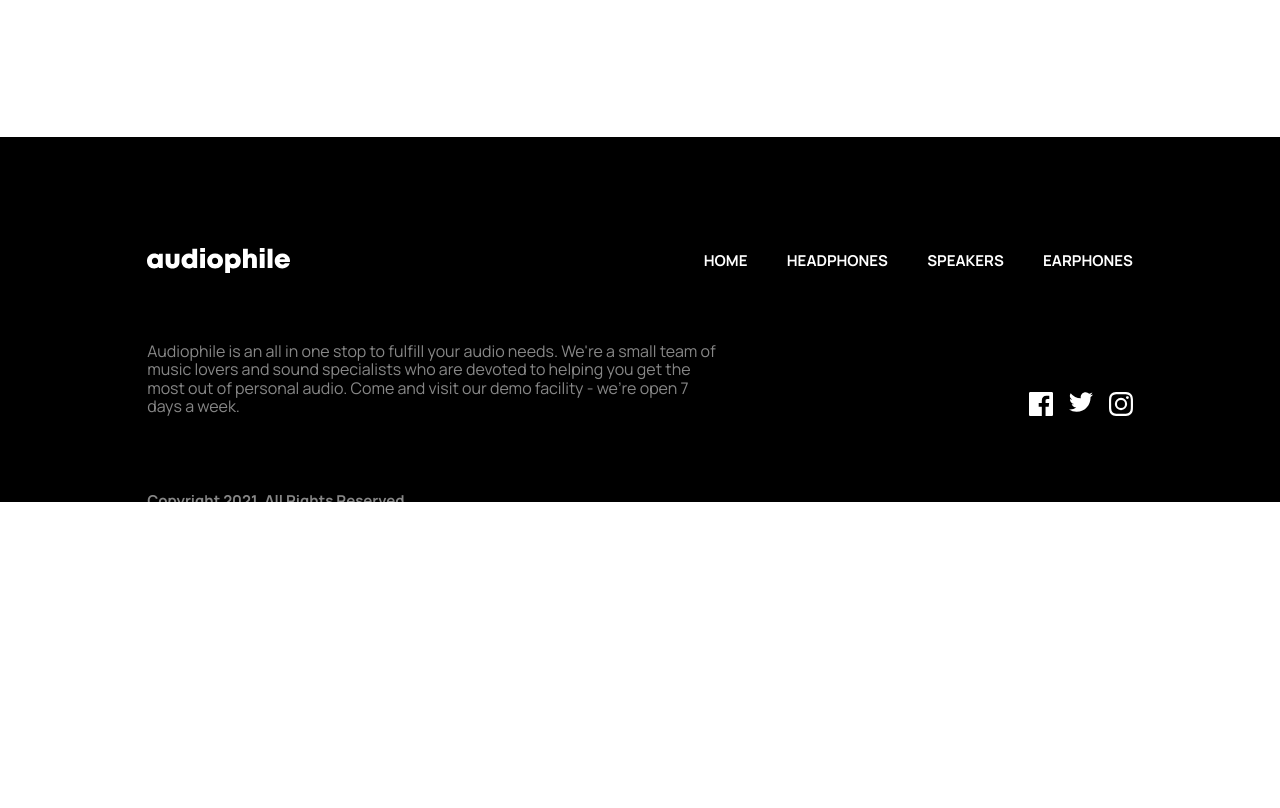
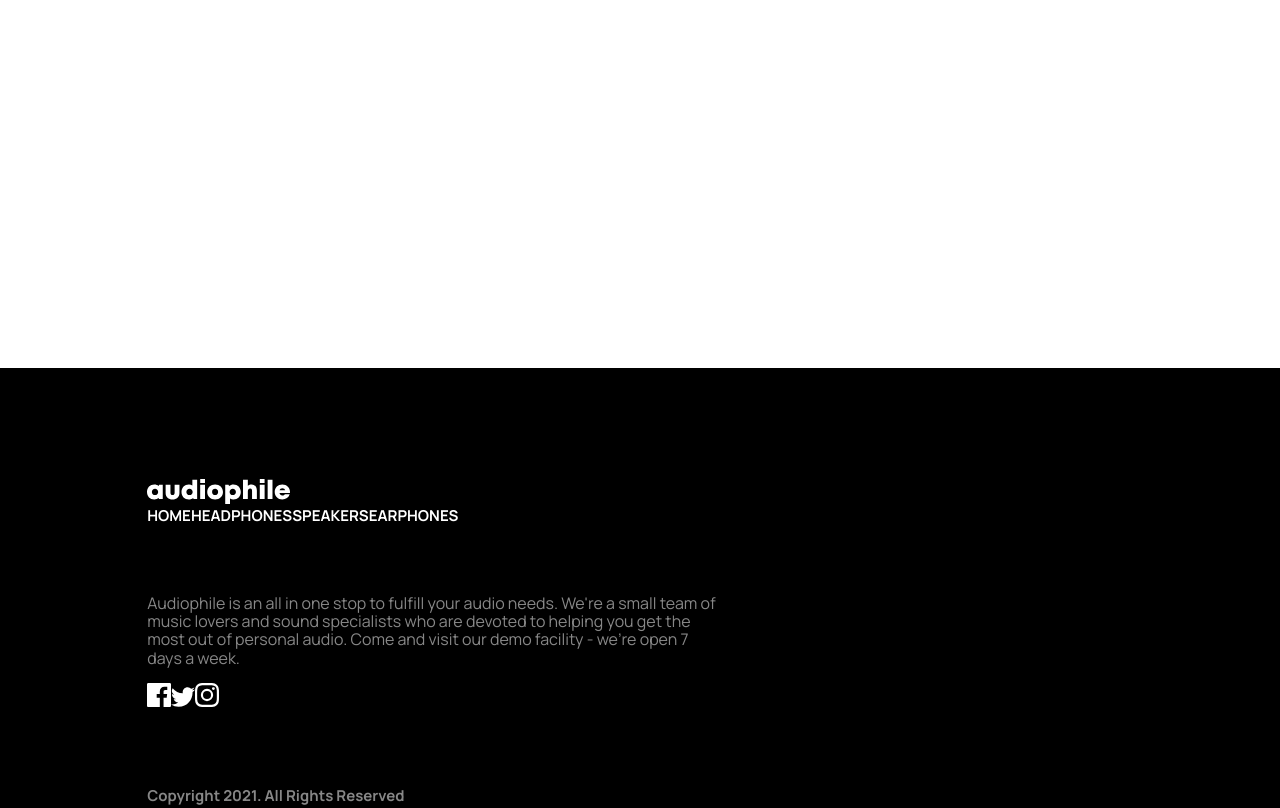
Before and after one commit to alewilliam789/audiophile-ecommerce-website, a Next.js app: page / in a window 1280 px wide. Shown: the part 760-1568 px from the top of the page. Before the commit the page ends 1262 px from the top, so only its background shows below. Built offline with nearby package versions, Linux system fonts and the light colour scheme.

Commit message:
Add Sass & configure mixins/functions

```diff
--- a/next.config.js
+++ b/next.config.js
@@ -1,6 +1,11 @@
 /** @type {import('next').NextConfig} */
 const path = require('path');
 
-const nextConfig = {}
+const nextConfig = {
+    sassOptions: {
+        includePaths: ['./src'],
+        prependData: '@use "@/app/scss/abstracts/mixins" as mixins; @use "@/app/scss/abstracts/functions" as functions;'
+    }
+}
 
 module.exports = nextConfig
--- a/src/app/globals.scss
+++ b/src/app/globals.scss
@@ -1,142 +1,13 @@
-@import '~normalize.css/normalize.css';
+@charset "UTF-8";
 
 
-:root {
-
-  --theme-color1: white;
-  --theme-color2: black;
-  --theme-color3: rgb(216,125,74);
-  --theme-color4: rgb(135,135,135);
+// Base Styles
+@use './scss/base/base' as *;
 
 
-  --content-width: 1110px;
+// Themes
+@use './scss/themes/default' as *;
+@use './scss/themes/dark' as *;
 
 
-}
-
-@media (prefers-color-scheme: dark) {
-  :root {
-    --foreground-rgb: 255, 255, 255;
-    --background-start-rgb: 0, 0, 0;
-    --background-end-rgb: 0, 0, 0;
-
-    --primary-glow: radial-gradient(rgba(1, 65, 255, 0.4), rgba(1, 65, 255, 0));
-    --secondary-glow: linear-gradient(
-      to bottom right,
-      rgba(1, 65, 255, 0),
-      rgba(1, 65, 255, 0),
-      rgba(1, 65, 255, 0.3)
-    );
-
-    --tile-start-rgb: 2, 13, 46;
-    --tile-end-rgb: 2, 5, 19;
-    --tile-border: conic-gradient(
-      #ffffff80,
-      #ffffff40,
-      #ffffff30,
-      #ffffff20,
-      #ffffff10,
-      #ffffff10,
-      #ffffff80
-    );
-
-    --callout-rgb: 20, 20, 20;
-    --callout-border-rgb: 108, 108, 108;
-    --card-rgb: 100, 100, 100;
-    --card-border-rgb: 200, 200, 200;
-  }
-}
-
-* {
-  box-sizing: border-box;
-  padding: 0;
-  margin: 0;
-}
-
-html,
-body {
-  max-width: 100vw;
-  overflow-x: hidden;
-}
-
-body {
-  background: var(--theme-color1)
-}
-
-sub {
-  color: var(--theme-color4);
-  font-size: 15px;
-  font-weight: bold;
-  line-height: 25px;
-}
-
-p {
-  color: var(--theme-color4);
-}
-
-a {
-  text-decoration: none;
-  color: var(--theme-color1);
-  font-weight: bold;
-}
-
-.flex {
-  display: flex;
-
-  &-column {
-    display: flex;
-    flex-direction: column;
-  }
-
-  &-wrap {
-    flex-wrap: wrap;
-  }
-}
-
-.justify {
-  &-center {
-    justify-content: center;
-  }
-
-  &-between {
-    justify-content: space-between;
-  }
-
-  &-end {
-    justify-content: end;
-  }
-}
-
-.align {
-
-  &-center {
-    align-items: center;
-  }
-
-  &-end {
-    align-items: end;
-  }
-}
-
-
-.self {
-
-  &-start {
-  justify-self: start;
-  }
-
-  &-center {
-    justify-self: center;
-  }
-
-  &-end {
-    justify-self: end;
-  }
-}
-
-
-@media (prefers-color-scheme: dark) {
-  html {
-    color-scheme: dark;
-  }
-}
+@import '~normalize.css/normalize.css';
--- /dev/null
+++ b/src/app/scss/abstracts/_mixins.scss
@@ -0,0 +1,12 @@
+// flex
+
+@mixin flex {
+    display: flex;
+    align-items: center;
+}
+
+@mixin flex-column {
+    display: flex;
+    flex-direction: column;
+    align-items: center;
+}
--- /dev/null
+++ b/src/app/scss/base/_base.scss
@@ -0,0 +1,30 @@
+html, body, main {
+    min-height: 100vh;
+    min-width: 100vw;
+    overflow-x: hidden;
+
+}
+
+
+body {
+    background: var(--theme-color1)
+}
+
+p {
+    color: var(--theme-color4);
+}
+
+
+a {
+    text-decoration: none;
+    color: var(--theme-color1);
+    font-weight: bold;
+}
+
+
+sub {
+    color: var(--theme-color4);
+    font-size: 15px;
+    font-weight: bold;
+    line-height: 25px;
+}
--- /dev/null
+++ b/src/app/scss/themes/_dark.scss
@@ -0,0 +1,18 @@
+@media (prefers-color-scheme: dark) {
+    html {
+      color-scheme: dark;
+    }
+  }
+
+
+@media (prefers-color-scheme: dark) {
+    :root {
+      --theme-color1: lightgray;
+      --theme-color2: black;
+      --theme-color3: rgb(216,125,74);
+      --theme-color4: rgb(135,135,135);
+
+
+      --content-width: 1110px;
+    }
+  }
--- /dev/null
+++ b/src/app/scss/themes/_default.scss
@@ -0,0 +1,12 @@
+:root {
+
+    --theme-color1: white;
+    --theme-color2: black;
+    --theme-color3: rgb(216,125,74);
+    --theme-color4: rgb(135,135,135);
+
+
+    --content-width: 1110px;
+
+
+  }
```
Also changed, not shown: src/app/scss/abstracts/_functions.scss (added).
